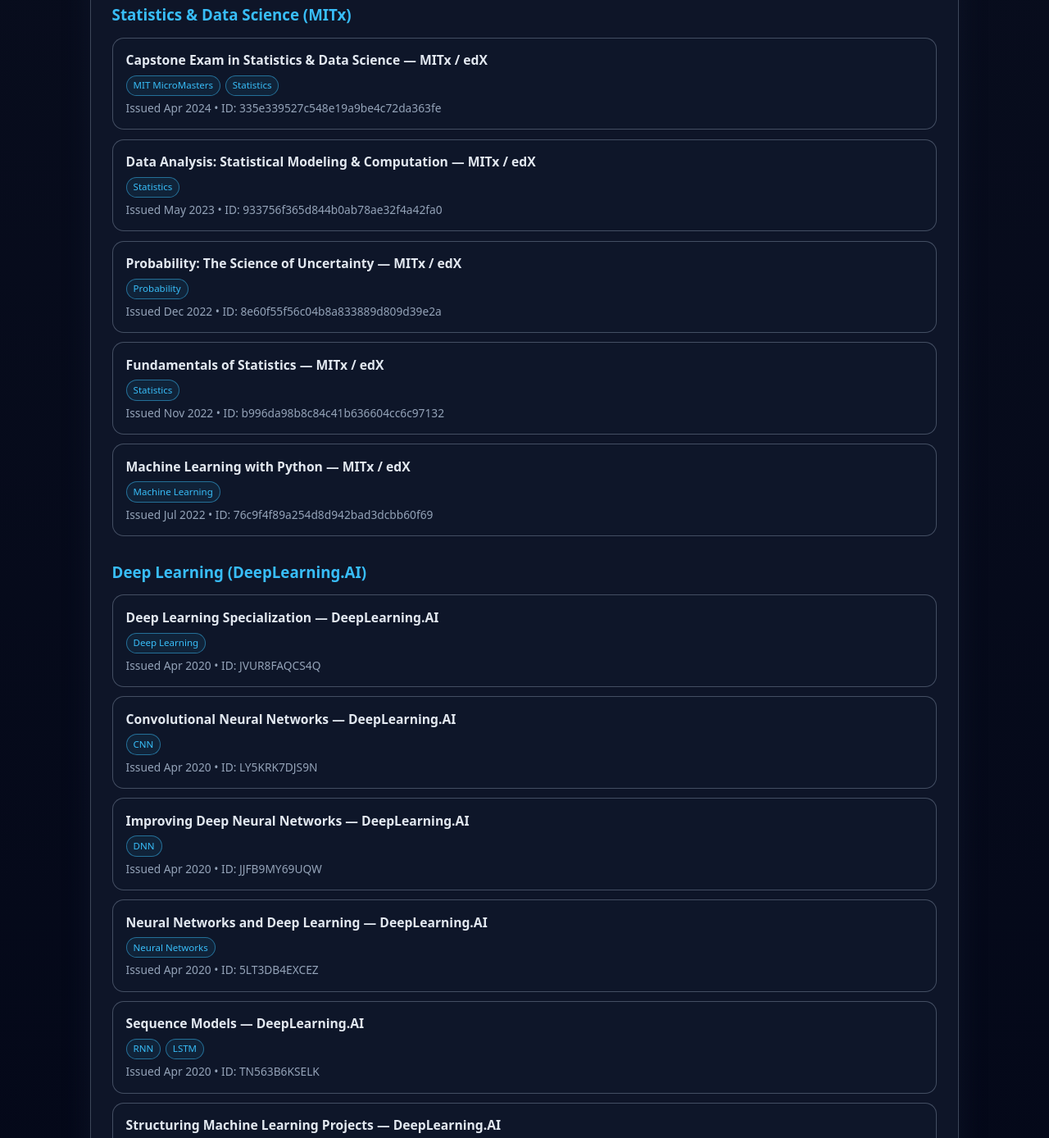
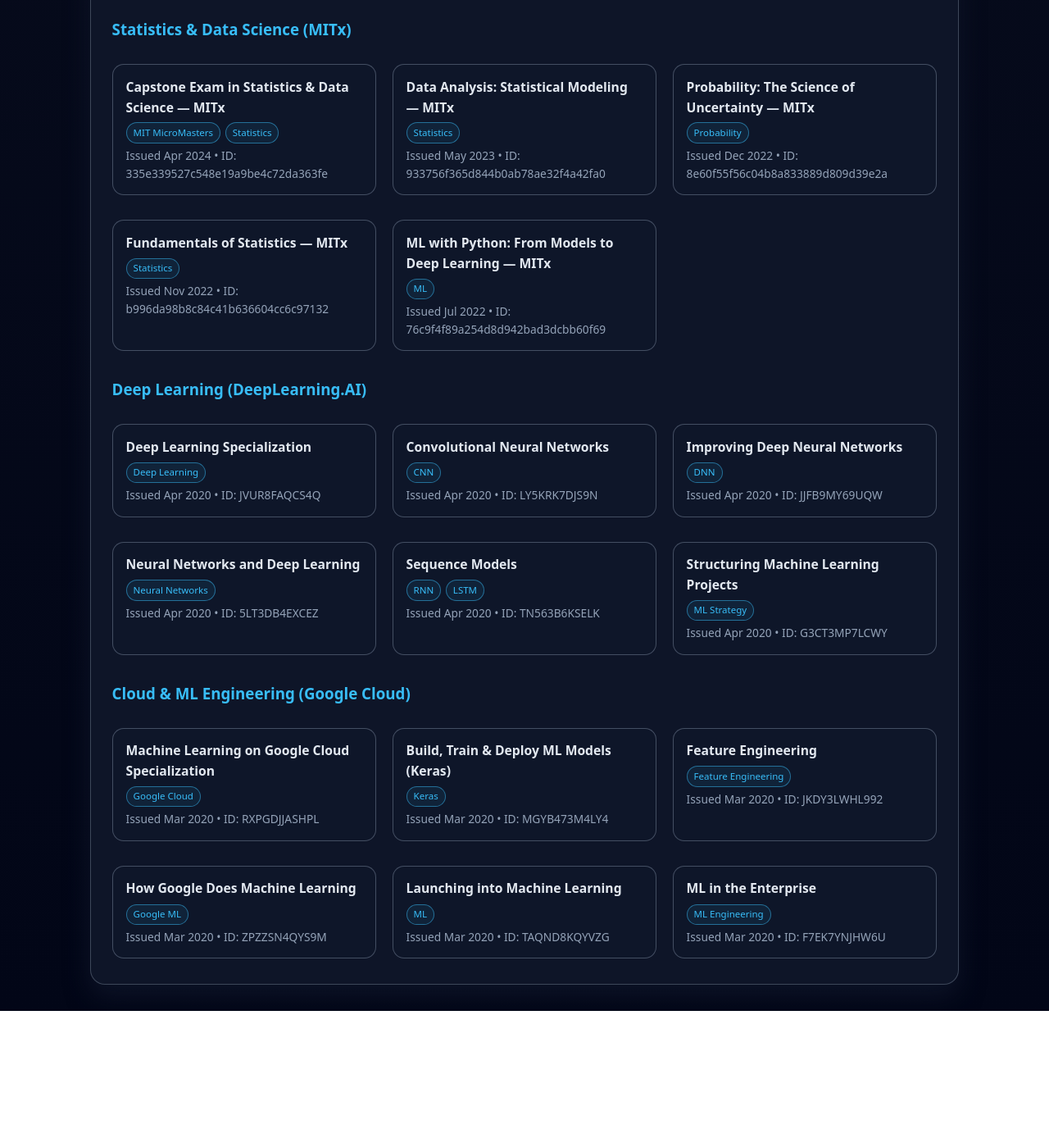
Before and after one commit to tahereh-fahi/tahereh-fahi.github.io, a plain HTML site: page index.html in a window 1280 px wide. Shown: the part 4162-5550 px from the top of the page at 82% size. After the commit the page ends 5395 px from the top, so only its background shows below. Drawn offline with Linux system fonts and the light colour scheme.

Commit message:
Update index.html

```diff
--- a/index.html
+++ b/index.html
@@ -955,6 +955,14 @@
   }
 </style>
   <!-- CERTIFICATIONS (sorted by category) -->
+<style>
+  .cert-grid {
+    display: grid;
+    grid-template-columns: repeat(auto-fit, minmax(290px, 1fr));
+    gap: 1.2rem;
+    margin-top: 1rem;
+  }
+</style>
 
 <section id="certifications" class="page-section">
   <div class="section-block">
@@ -965,16 +973,17 @@
       </div>
     </div>
 
-    <!-- MACHINE LEARNING -->
+    <!-- CATEGORY TITLE -->
     <h3 style="color: var(--accent); margin-bottom: 0.8rem;">Machine Learning</h3>
 
+    <div class="cert-grid">
+
+      <!-- Machine Learning -->
       <div class="card">
-      <div class="card-header">
         <div class="card-title">
           <a href="https://www.coursera.org/account/accomplishments/records/UMH9PCAA3XL9" target="_blank">
             Machine Learning — Stanford University
           </a>
-        </div>
         </div>
         <div class="card-tags">
           <span class="tag">Machine Learning</span>
@@ -982,244 +991,199 @@
         </div>
         <div class="card-body">Issued May 2024 • ID: UMH9PCAA3XL9</div>
       </div>
+    </div>
 
-    <!-- STATISTICS & DATA SCIENCE -->
-    <h3 style="color: var(--accent); margin: 1.8rem 0 0.8rem;">Statistics & Data Science (MITx)</h3>
+    <!-- STATS & DS -->
+    <h3 style="color: var(--accent); margin: 2rem 0 0.8rem;">Statistics & Data Science (MITx)</h3>
+
+    <div class="cert-grid">
 
       <div class="card">
-      <div class="card-header">
         <div class="card-title">
           <a href="https://courses.edx.org/certificates/335e339527c548e19a9be4c72da363fe" target="_blank">
-            Capstone Exam in Statistics & Data Science — MITx / edX
+            Capstone Exam in Statistics & Data Science — MITx
           </a>
         </div>
-      </div>
         <div class="card-tags">
-        <span class="tag">MIT MicroMasters</span>
-        <span class="tag">Statistics</span>
+          <span class="tag">MIT MicroMasters</span><span class="tag">Statistics</span>
         </div>
         <div class="card-body">Issued Apr 2024 • ID: 335e339527c548e19a9be4c72da363fe</div>
       </div>
 
       <div class="card">
-      <div class="card-header">
         <div class="card-title">
           <a href="https://courses.edx.org/certificates/933756f365d844b0ab78ae32f4a42fa0" target="_blank">
-            Data Analysis: Statistical Modeling & Computation — MITx / edX
+            Data Analysis: Statistical Modeling — MITx
           </a>
         </div>
-      </div>
-      <div class="card-tags">
-        <span class="tag">Statistics</span>
-      </div>
+        <div class="card-tags"><span class="tag">Statistics</span></div>
         <div class="card-body">Issued May 2023 • ID: 933756f365d844b0ab78ae32f4a42fa0</div>
       </div>
 
       <div class="card">
-      <div class="card-header">
         <div class="card-title">
           <a href="https://courses.edx.org/certificates/8e60f55f56c04b8a833889d809d39e2a" target="_blank">
-            Probability: The Science of Uncertainty — MITx / edX
+            Probability: The Science of Uncertainty — MITx
           </a>
         </div>
-      </div>
-      <div class="card-tags">
-        <span class="tag">Probability</span>
-      </div>
+        <div class="card-tags"><span class="tag">Probability</span></div>
         <div class="card-body">Issued Dec 2022 • ID: 8e60f55f56c04b8a833889d809d39e2a</div>
       </div>
 
       <div class="card">
-      <div class="card-header">
         <div class="card-title">
           <a href="https://courses.edx.org/certificates/b996da98b8c84c41b636604cc6c97132" target="_blank">
-            Fundamentals of Statistics — MITx / edX
+            Fundamentals of Statistics — MITx
           </a>
         </div>
-      </div>
-      <div class="card-tags">
-        <span class="tag">Statistics</span>
-      </div>
+        <div class="card-tags"><span class="tag">Statistics</span></div>
         <div class="card-body">Issued Nov 2022 • ID: b996da98b8c84c41b636604cc6c97132</div>
       </div>
 
       <div class="card">
-      <div class="card-header">
         <div class="card-title">
           <a href="https://courses.edx.org/certificates/76c9f4f89a254d8d942bad3dcbb60f69" target="_blank">
-            Machine Learning with Python — MITx / edX
+            ML with Python: From Models to Deep Learning — MITx
           </a>
         </div>
-      </div>
-      <div class="card-tags">
-        <span class="tag">Machine Learning</span>
-      </div>
+        <div class="card-tags"><span class="tag">ML</span></div>
         <div class="card-body">Issued Jul 2022 • ID: 76c9f4f89a254d8d942bad3dcbb60f69</div>
       </div>
 
+    </div>
+
     <!-- DEEP LEARNING -->
-    <h3 style="color: var(--accent); margin: 1.8rem 0 0.8rem;">Deep Learning (DeepLearning.AI)</h3>
+    <h3 style="color: var(--accent); margin: 2rem 0 0.8rem;">Deep Learning (DeepLearning.AI)</h3>
+
+    <div class="cert-grid">
 
       <div class="card">
-      <div class="card-header">
         <div class="card-title">
           <a href="https://www.coursera.org/account/accomplishments/specialization/JVUR8FAQCS4Q" target="_blank">
-            Deep Learning Specialization — DeepLearning.AI
+            Deep Learning Specialization
           </a>
         </div>
-      </div>
-      <div class="card-tags">
-        <span class="tag">Deep Learning</span>
-      </div>
+        <div class="card-tags"><span class="tag">Deep Learning</span></div>
         <div class="card-body">Issued Apr 2020 • ID: JVUR8FAQCS4Q</div>
       </div>
 
       <div class="card">
-      <div class="card-header">
         <div class="card-title">
           <a href="https://www.coursera.org/account/accomplishments/records/LY5KRK7DJS9N" target="_blank">
-            Convolutional Neural Networks — DeepLearning.AI
+            Convolutional Neural Networks
           </a>
         </div>
-      </div>
-      <div class="card-tags">
-        <span class="tag">CNN</span>
-      </div>
+        <div class="card-tags"><span class="tag">CNN</span></div>
         <div class="card-body">Issued Apr 2020 • ID: LY5KRK7DJS9N</div>
       </div>
 
       <div class="card">
-      <div class="card-header">
         <div class="card-title">
           <a href="https://www.coursera.org/account/accomplishments/records/JJFB9MY69UQW" target="_blank">
-            Improving Deep Neural Networks — DeepLearning.AI
+            Improving Deep Neural Networks
           </a>
         </div>
-      </div>
-      <div class="card-tags">
-        <span class="tag">DNN</span>
-      </div>
+        <div class="card-tags"><span class="tag">DNN</span></div>
         <div class="card-body">Issued Apr 2020 • ID: JJFB9MY69UQW</div>
       </div>
 
       <div class="card">
-      <div class="card-header">
         <div class="card-title">
           <a href="https://www.coursera.org/account/accomplishments/records/5LT3DB4EXCEZ" target="_blank">
-            Neural Networks and Deep Learning — DeepLearning.AI
+            Neural Networks and Deep Learning
           </a>
         </div>
-      </div>
-      <div class="card-tags">
-        <span class="tag">Neural Networks</span>
-      </div>
+        <div class="card-tags"><span class="tag">Neural Networks</span></div>
         <div class="card-body">Issued Apr 2020 • ID: 5LT3DB4EXCEZ</div>
       </div>
 
       <div class="card">
-      <div class="card-header">
         <div class="card-title">
           <a href="https://www.coursera.org/account/accomplishments/records/TN563B6KSELK" target="_blank">
-            Sequence Models — DeepLearning.AI
+            Sequence Models
           </a>
         </div>
-      </div>
-      <div class="card-tags">
-        <span class="tag">RNN</span><span class="tag">LSTM</span>
-      </div>
+        <div class="card-tags"><span class="tag">RNN</span><span class="tag">LSTM</span></div>
         <div class="card-body">Issued Apr 2020 • ID: TN563B6KSELK</div>
       </div>
 
       <div class="card">
-      <div class="card-header">
         <div class="card-title">
           <a href="https://www.coursera.org/account/accomplishments/records/G3CT3MP7LCWY" target="_blank">
-            Structuring Machine Learning Projects — DeepLearning.AI
+            Structuring Machine Learning Projects
           </a>
         </div>
-      </div>
-      <div class="card-tags">
-        <span class="tag">ML Strategy</span>
-      </div>
+        <div class="card-tags"><span class="tag">ML Strategy</span></div>
         <div class="card-body">Issued Apr 2020 • ID: G3CT3MP7LCWY</div>
       </div>
 
+    </div>
+
     <!-- CLOUD ENGINEERING -->
-    <h3 style="color: var(--accent); margin: 1.8rem 0 0.8rem;">Cloud & ML Engineering (Google Cloud)</h3>
+    <h3 style="color: var(--accent); margin: 2rem 0 0.8rem;">Cloud & ML Engineering (Google Cloud)</h3>
+
+    <div class="cert-grid">
 
       <div class="card">
-      <div class="card-header">
         <div class="card-title">
           <a href="https://www.coursera.org/account/accomplishments/specialization/RXPGDJJASHPL" target="_blank">
             Machine Learning on Google Cloud Specialization
           </a>
         </div>
-      </div>
-      <div class="card-tags">
-        <span class="tag">Google Cloud</span><span class="tag">ML Engineering</span>
-      </div>
+        <div class="card-tags"><span class="tag">Google Cloud</span></div>
         <div class="card-body">Issued Mar 2020 • ID: RXPGDJJASHPL</div>
       </div>
 
       <div class="card">
-      <div class="card-header">
         <div class="card-title">
           <a href="https://www.coursera.org/account/accomplishments/records/MGYB473M4LY4" target="_blank">
             Build, Train & Deploy ML Models (Keras)
           </a>
-        </div>
         </div>
         <div class="card-tags"><span class="tag">Keras</span></div>
         <div class="card-body">Issued Mar 2020 • ID: MGYB473M4LY4</div>
       </div>
 
       <div class="card">
-      <div class="card-header">
         <div class="card-title">
           <a href="https://www.coursera.org/account/accomplishments/records/JKDY3LWHL992" target="_blank">
-            Feature Engineering — Google Cloud
+            Feature Engineering
           </a>
-        </div>
         </div>
         <div class="card-tags"><span class="tag">Feature Engineering</span></div>
         <div class="card-body">Issued Mar 2020 • ID: JKDY3LWHL992</div>
       </div>
 
       <div class="card">
-      <div class="card-header">
         <div class="card-title">
           <a href="https://www.coursera.org/account/accomplishments/records/ZPZZSN4QYS9M" target="_blank">
-            How Google Does Machine Learning — Google Cloud
+            How Google Does Machine Learning
           </a>
-        </div>
         </div>
         <div class="card-tags"><span class="tag">Google ML</span></div>
         <div class="card-body">Issued Mar 2020 • ID: ZPZZSN4QYS9M</div>
       </div>
 
       <div class="card">
-      <div class="card-header">
         <div class="card-title">
           <a href="https://www.coursera.org/account/accomplishments/records/TAQND8KQYVZG" target="_blank">
-            Launching into Machine Learning — Google Cloud
+            Launching into Machine Learning
           </a>
-        </div>
         </div>
         <div class="card-tags"><span class="tag">ML</span></div>
         <div class="card-body">Issued Mar 2020 • ID: TAQND8KQYVZG</div>
       </div>
 
       <div class="card">
-      <div class="card-header">
         <div class="card-title">
           <a href="https://www.coursera.org/account/accomplishments/records/F7EK7YNJHW6U" target="_blank">
-            Machine Learning in the Enterprise — Google Cloud
+            ML in the Enterprise
           </a>
-        </div>
         </div>
         <div class="card-tags"><span class="tag">ML Engineering</span></div>
         <div class="card-body">Issued Mar 2020 • ID: F7EK7YNJHW6U</div>
       </div>
 
     </div>
+  </div>
 </section>
```
Lines whose indentation alone changed are shown as unchanged.
